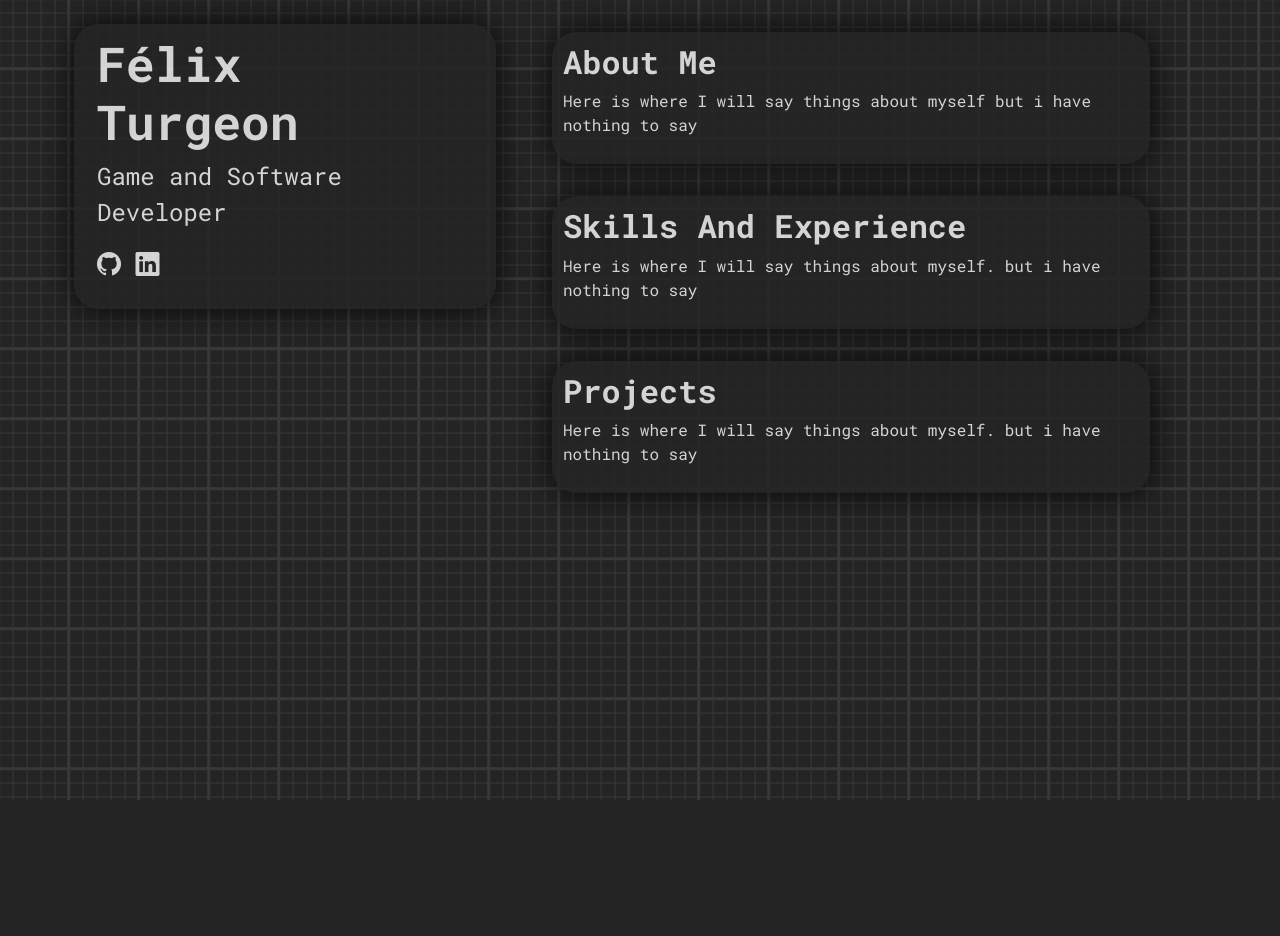
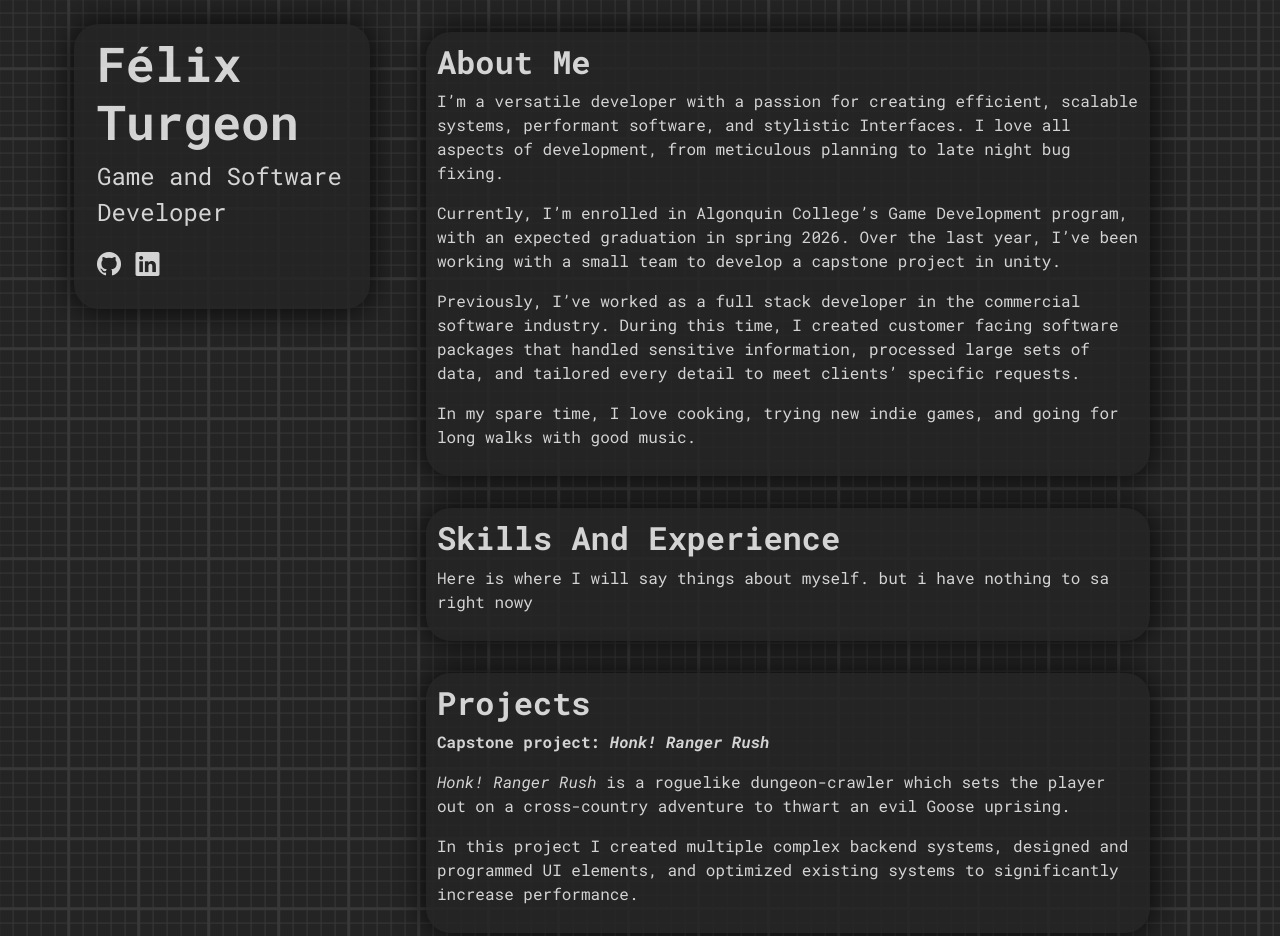
Before and after one commit to BurntParmesan/BurntParmesan.github.io, a plain HTML site: page index.html in a window 1280 px wide. Shown: the top 936 px of the page. Before the commit the page ends 800 px from the top, so only its background shows below. Drawn offline with nearby package versions, Linux system fonts and the light colour scheme.

Commit message:
WIP, added about me and started adding projects

```diff
--- a/index.css
+++ b/index.css
@@ -47,3 +47,9 @@ body {
     font-weight: 700;
     font-style: normal;
 }
+
+.SubTitleText {
+    font-family: "Roboto Mono", monospace;
+    font-optical-sizing: auto;
+    font-style: italic;
+}
--- a/index.html
+++ b/index.html
@@ -23,7 +23,7 @@
             <div class="container py-lg-4 px-sm-1">
                 <div class="d-flex align-items-lg-start flex-column flex-lg-row">
                     <div class="p-lg-2 pt-3 flex-fill BusinessCardPanel m-lg-0 my-4 flex-fill">
-                        <div class="pe-lg-5 p-0">
+                        <div class="p-0">
                             <div class="container">
                                 <h1 class="display-5 TitleText">Félix Turgeon</h1>
                                 <p class="fs-4">Game and Software Developer</p>
@@ -39,15 +39,20 @@
                             <div class="container d-flex flex-column justify-content-star p-0">
                                 <div class="RightHandEntry p-2 my-2">
                                     <h2 class="TitleText">About Me</h2>
-                                    <p>Here is where I will say things about myself but i have nothing to say</p>
+                                    <p>I’m a versatile developer with a passion for creating efficient, scalable systems, performant software, and stylistic Interfaces. I love all aspects of development, from meticulous planning to late night bug fixing.</p>
+                                    <p>Currently, I’m enrolled in Algonquin College’s Game Development program, with an expected graduation in spring 2026. Over the last year, I’ve been working with a small team to develop a capstone project in unity.</p>
+                                    <p>Previously, I’ve worked as a full stack developer in the commercial software industry. During this time, I created customer facing software packages that handled sensitive information, processed large sets of data, and tailored every detail to meet clients’ specific requests.</p>
+                                    <p>In my spare time, I love cooking, trying new indie games, and going for long walks with good music. </p>
                                 </div>
                                 <div class="RightHandEntry p-2 my-4">
                                     <h2 class="TitleText">Skills And Experience</h2>
-                                    <p>Here is where I will say things about myself. but i have nothing to say</p>
+                                    <p>Here is where I will say things about myself. but i have nothing to sa right nowy</p>
                                 </div>
-                                <div class="RightHandEntry p-2 my-2">
+                                <div class="RightHandEntry p-2 mt-2 mb-4">
                                     <h2 class="TitleText">Projects</h2>
-                                    <p>Here is where I will say things about myself. but i have nothing to say</p>
+                                    <p class="TitleText">Capstone project: <span class="SubTitleText">Honk! Ranger Rush</span></p>
+                                    <p><i>Honk! Ranger Rush</i> is a roguelike dungeon-crawler which sets the player out on a cross-country adventure to thwart an evil Goose uprising.</p>
+                                    <p>In this project I created multiple complex backend systems, designed and programmed UI elements, and optimized existing systems to significantly increase performance. </p>
                                 </div>
                             </div>
                         </div>
```
